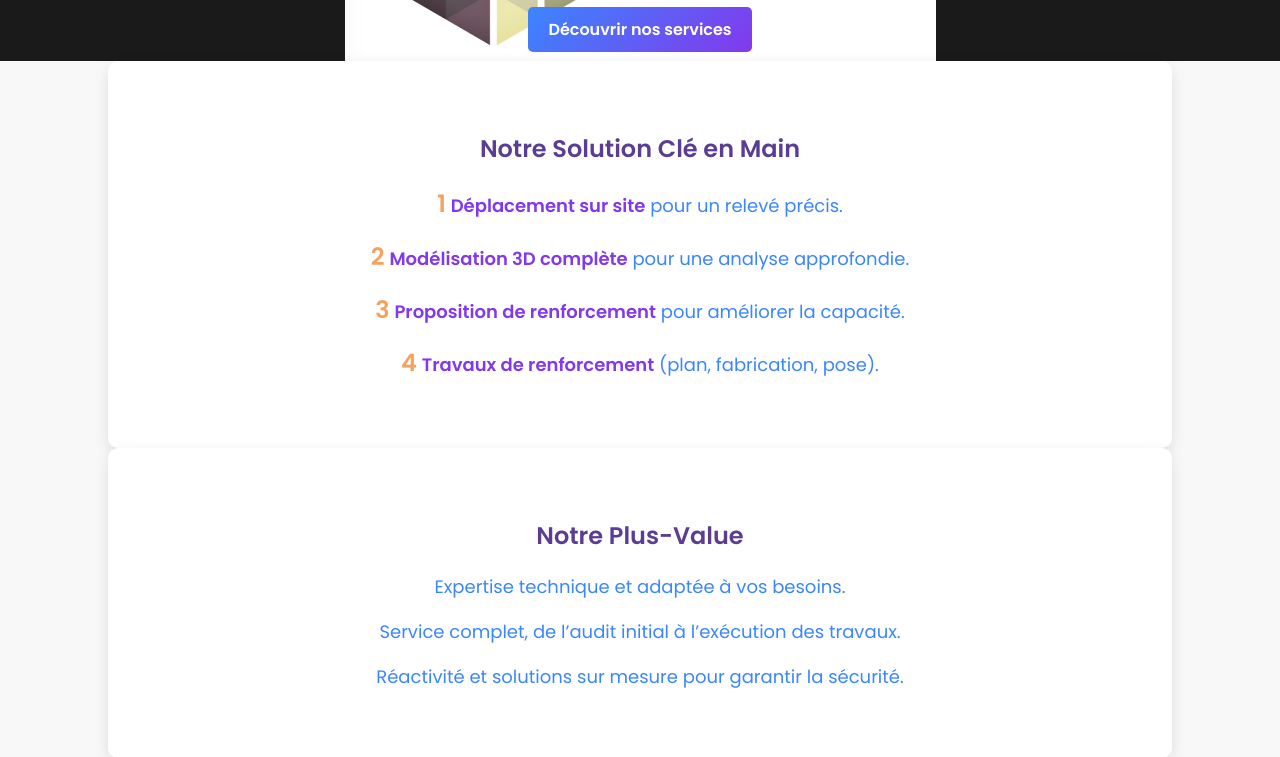
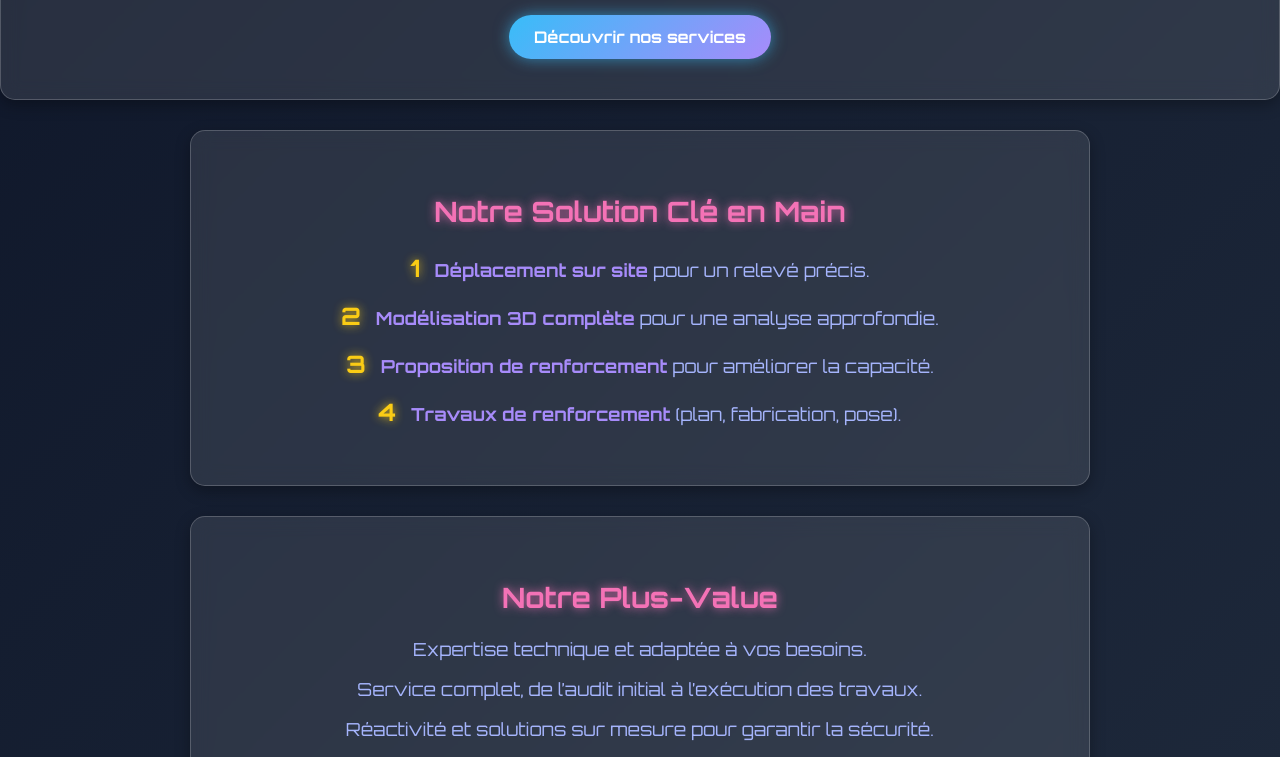
Before and after one commit to QuentinDC88/Luczak-Ingenierie, a plain HTML site: page index.html in a window 1280 px wide. Shown: the part 189-946 px from the top of the page. Drawn offline with Linux system fonts and the light colour scheme.

Commit message:
Ajout du design futuriste avec effets modernes

```diff
--- a/index.html
+++ b/index.html
@@ -4,12 +4,12 @@
     <meta charset="UTF-8">
     <meta name="viewport" content="width=device-width, initial-scale=1.0">
     <title>Luczak Ingénierie</title>
-    <link href="https://fonts.googleapis.com/css2?family=Poppins:wght@300;400;600&display=swap" rel="stylesheet">
+    <link href="https://fonts.googleapis.com/css2?family=Orbitron:wght@400;700&display=swap" rel="stylesheet">
     <link rel="stylesheet" href="style.css">
 </head>
 <body>
 
-    <header>
+    <header class="glass">
         <h1>Luczak Ingénierie</h1>
         <p>Experts en audit et modification de structures métalliques</p>
         <a href="#services" class="btn">Découvrir nos services</a>
@@ -17,7 +17,7 @@
 
     <div class="container">
 
-        <section class="section">
+        <section class="glass">
             <h2>Notre Solution Clé en Main</h2>
             <p><span class="number">1</span> <span class="highlight">Déplacement sur site</span> pour un relevé précis.</p>
             <p><span class="number">2</span> <span class="highlight">Modélisation 3D complète</span> pour une analyse approfondie.</p>
@@ -25,7 +25,7 @@
             <p><span class="number">4</span> <span class="highlight">Travaux de renforcement</span> (plan, fabrication, pose).</p>
         </section>
 
-        <section class="section">
+        <section class="glass">
             <h2>Notre Plus-Value</h2>
             <p>Expertise technique et adaptée à vos besoins.</p>
             <p>Service complet, de l’audit initial à l’exécution des travaux.</p>
--- a/style.css
+++ b/style.css
@@ -1,186 +1,90 @@
+/* Importation de la police futuriste */
+@import url('https://fonts.googleapis.com/css2?family=Orbitron:wght@400;700&display=swap');
+
+/* Style général */
 body {
-    font-family: 'sofia pro', sans-serif;
-    background-color: #0a0a0a;
-    color: white;
+    font-family: 'Orbitron', sans-serif;
+    background: linear-gradient(135deg, #0F172A, #1E293B);
+    color: #E0E7FF;
     text-align: center;
     margin: 0;
     padding: 0;
 }
 
-header {
-    background: #1a1a1a;
-    padding: 50px;
-}
-
-.btn {
-    display: inline-block;
-    background: #ffcc00;
-    padding: 10px 20px;
-    text-decoration: none;
-    color: black;
-    border-radius: 5px;
-    margin-top: 10px;
-}
-
-section {
-    padding: 50px;
-}
-
-.service-container {
-    display: flex;
-    justify-content: center;
-    gap: 20px;
-}
-
-.service {
-    background: #222;
-    padding: 20px;
-    border-radius: 10px;
-    width: 200px;
-}
-
-footer {
-    background: #1a1a1a;
-    padding: 20px;
-    margin-top: 30px;
-}
-img {
-    max-width: 200px;  /* Réduit la largeur à 200px */
-    height: auto;  /* Garde les proportions */
-    display: block;  /* Évite l’espace supplémentaire sous l’image */
-    margin: 0 auto;  /* Centre l’image */
-}
-header {
-    background-image: url("images/logo.png");
-    background-size: contain;
-    background-position: center;
-    background-repeat: no-repeat;
-    height: 150px; /* Ajuste la hauteur de la bannière */
-}
-body {
-    font-family: 'Poppins', sans-serif;
-    background: #F8F8F8; /* Fond clair */
-    color: #2D2D2D;
-    text-align: center;
-    margin: 0;
-    padding: 0;
-}
-
-h1, h2 {
-    font-weight: 600;
-    color: #5B3E91; /* Couleur violette */
-}
-
-p {
-    font-size: 18px;
-    color: #3A86FF;
-}
-
-.section {
-    width: 80%;
-    margin: auto;
-    padding: 50px 20px;
-    background: white;
-    border-radius: 10px;
-    box-shadow: 0px 5px 15px rgba(0, 0, 0, 0.1);
-}
-
-.highlight {
-    font-weight: bold;
-    color: #8338EC;
-}
-
-.number {
-    font-size: 24px;
-    font-weight: bold;
-    color: #F4A261; /* Jaune orangé */
-}
-
-.btn {
-    background: linear-gradient(135deg, #3A86FF, #8338EC);
-    padding: 10px 20px;
-    color: white;
-    border-radius: 5px;
-    text-decoration: none;
-    font-weight: bold;
-/* Importer la police Sofia Pro ou une alternative */
-@import url('https://fonts.googleapis.com/css2?family=Poppins:wght@300;400;600&display=swap');
-
-body {
-    font-family: 'Poppins', sans-serif;
-    background: #F8F8F8;
-    color: #2D2D2D;
-    text-align: center;
-    margin: 0;
-    padding: 0;
-}
-
-/* Structure du site */
+/* Conteneur global */
 .container {
     width: 80%;
     margin: auto;
     max-width: 900px;
 }
 
-/* Header */
-header {
-    background: linear-gradient(135deg, #3A86FF, #8338EC);
+/* Effet verre dépoli */
+.glass {
+    background: rgba(255, 255, 255, 0.1);
+    backdrop-filter: blur(10px);
+    border-radius: 15px;
     padding: 40px;
-    color: white;
-    text-align: center;
+    margin: 30px 0;
+    box-shadow: 0px 5px 15px rgba(0, 0, 0, 0.3);
+    border: 1px solid rgba(255, 255, 255, 0.2);
 }
 
+/* Titres */
 h1 {
-    font-size: 32px;
-    margin: 0;
+    font-size: 36px;
+    color: #38BDF8;
+    text-shadow: 0px 0px 10px rgba(56, 189, 248, 0.8);
 }
 
+h2 {
+    font-size: 28px;
+    color: #F472B6;
+    text-shadow: 0px 0px 10px rgba(244, 114, 182, 0.8);
+}
+
+/* Paragraphe futuriste */
 p {
     font-size: 18px;
-    margin: 10px 0;
+    color: #A5B4FC;
 }
 
-/* Sections */
-.section {
-    background: white;
-    padding: 40px;
-    margin: 30px 0;
-    border-radius: 10px;
-    box-shadow: 0px 5px 15px rgba(0, 0, 0, 0.1);
-}
-
-/* Numérotation des étapes */
+/* Effet néon sur numéros */
 .number {
     font-size: 24px;
     font-weight: bold;
-    color: #F4A261;
+    color: #FACC15;
+    text-shadow: 0px 0px 10px rgba(250, 204, 21, 0.8);
     display: inline-block;
     margin-right: 10px;
 }
 
 .highlight {
     font-weight: bold;
-    color: #8338EC;
+    color: #A78BFA;
 }
 
-/* Boutons */
+/* Bouton futuriste */
 .btn {
     display: inline-block;
-    background: linear-gradient(135deg, #3A86FF, #8338EC);
-    padding: 10px 20px;
+    background: linear-gradient(135deg, #38BDF8, #A78BFA);
+    padding: 12px 25px;
     color: white;
-    border-radius: 5px;
+    border-radius: 25px;
     text-decoration: none;
     font-weight: bold;
+    box-shadow: 0px 0px 15px rgba(56, 189, 248, 0.6);
+    transition: all 0.3s ease-in-out;
+}
+
+.btn:hover {
+    box-shadow: 0px 0px 25px rgba(167, 139, 250, 0.8);
+    transform: scale(1.05);
 }
 
 /* Footer */
 footer {
-    background: #5B3E91;
-    color: white;
+    background: #1E293B;
+    color: #E0E7FF;
     padding: 20px;
     margin-top: 30px;
 }
-body {
-    background: url("images/fondblanc.png") center/cover no-repeat;
-}
```
